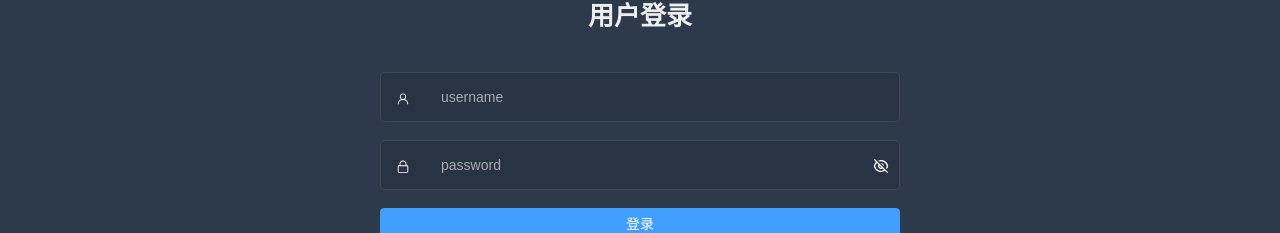
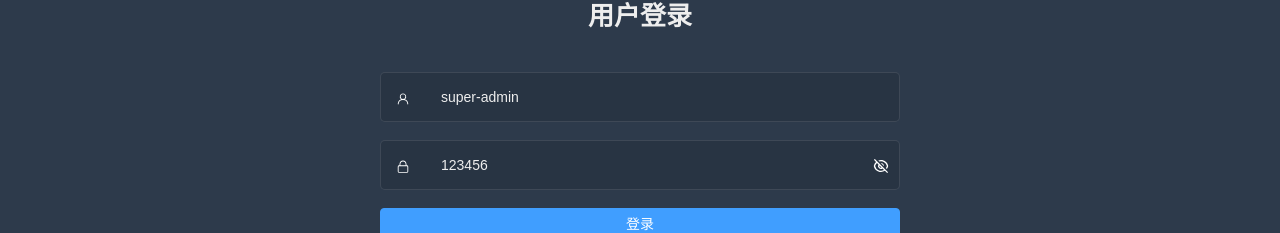
Before and after one commit to jamessawyer/vue3-ts-template, a Vue app: page /login in a window 1280 px wide. Shown: the part 243-476 px from the top of the page. Built offline with nearby package versions, Linux system fonts and the light colour scheme.

Commit message:
feat(login): 添加登录表单校验

```diff
--- /dev/null
+++ b/src/utils/rules.ts
@@ -0,0 +1,17 @@
+export const validatePassword = () => {
+  // eslint-disable-next-line @typescript-eslint/no-explicit-any
+  return (rule: any, value: string, callback: (...args: any[]) => void) => {
+    if (!value.trim()) {
+      callback(new Error('请输入密码'))
+    } else if (value.trim().length < 6) {
+      callback(new Error('密码长度不能小于6位'))
+    } else if (value.trim().length > 16) {
+      callback(new Error('密码长度不能大于16位'))
+    } else {
+      callback()
+    }
+  }
+  // else if (!/^(?=.*[a-zA-Z])(?=.*[0-9])[a-zA-Z0-9]{6,16}$/.test(value)) {
+  //   callback(new Error('密码必须包含数字和字母'))
+  // }
+}
--- a/src/views/login/index.vue
+++ b/src/views/login/index.vue
@@ -1,6 +1,6 @@
 <template>
   <div class="login-container">
-    <el-form class="login-form">
+    <el-form class="login-form" :model="loginForm" :rules="loginRules">
       <div class="title-container">
         <h3 class="title">用户登录</h3>
       </div>
@@ -15,8 +15,8 @@
           <svg-icon icon="user"></svg-icon>
         </span>
         <el-input
+          v-model="loginForm.username"
           placeholder="username"
-          :input-style="{ border: 'red' }"
           name="username"
           tabindex="1"
           autocomplete="on"
@@ -26,12 +26,16 @@
 
       <el-form-item prop="password">
         <span class="svg-container">
-          <!-- <el-icon>
-            <i-ep-avatar />
-          </el-icon> -->
           <svg-icon icon="lock"></svg-icon>
         </span>
-        <el-input placeholder="password" name="password" tabindex="2" autocomplete="on" type="text" />
+        <el-input
+          v-model="loginForm.password"
+          placeholder="password"
+          name="password"
+          tabindex="2"
+          autocomplete="on"
+          type="text"
+        />
         <span class="show-pwd">
           <svg-icon icon="eye-off-line"></svg-icon>
         </span>
@@ -42,7 +46,33 @@
   </div>
 </template>
 
-<script lang="ts" setup></script>
+<script lang="ts" setup>
+import type { FormRules } from 'element-plus'
+import { validatePassword } from '@/utils/rules'
+
+const loginForm = ref({
+  username: 'super-admin',
+  password: '123456',
+})
+
+// 验证规则
+const loginRules = ref<FormRules>({
+  username: [
+    {
+      required: true,
+      trigger: 'blur',
+      message: '用户名不能为空',
+    },
+  ],
+  password: [
+    {
+      required: true,
+      trigger: 'blur',
+      validator: validatePassword(),
+    },
+  ],
+})
+</script>
 
 <style lang="scss" scoped>
 $bg: #2d3a4b;
```
